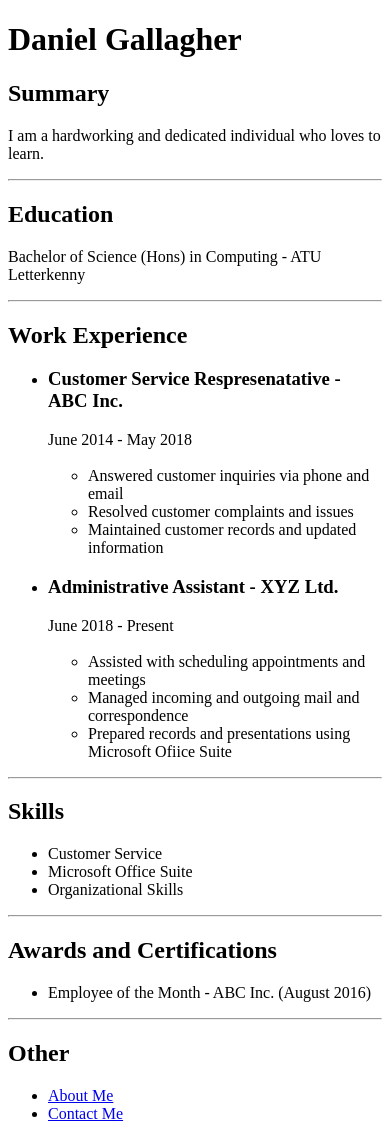
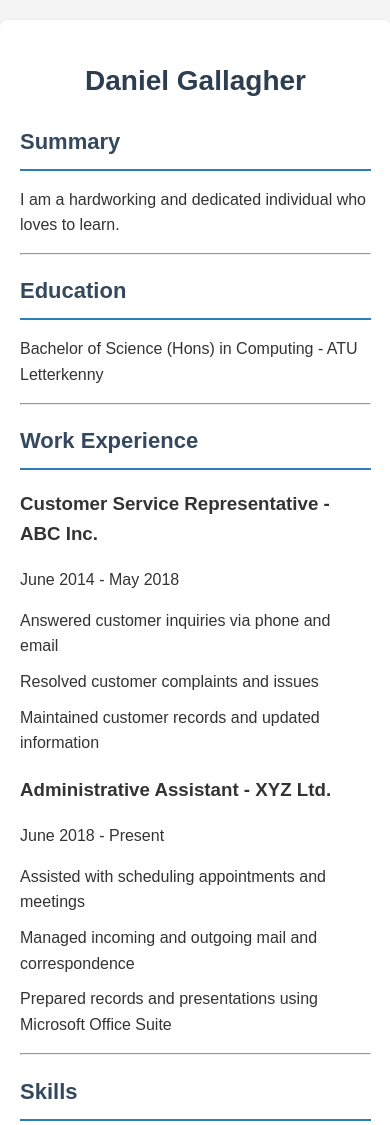
Before and after one commit to DanielGallagher02/full-stack-web-dev-bootcamp, a plain HTML site: page Capstone Project 1/index.html in a window 390 px wide. Shown: the top 1125 px of the page. Drawn offline with Linux system fonts and the light colour scheme.

Commit message:
Updating Capstone Project 1
Just adding extra html and css to the first capstone project

```diff
--- a/Capstone Project 1/index.html
+++ b/Capstone Project 1/index.html
@@ -3,67 +3,77 @@
 <head>
     <meta charset="UTF-8">
     <meta name="viewport" content="width=device-width, initial-scale=1.0">
-    <title>Capstone Project 1</title>
+    <title>Capstone Project 1 - Daniel Gallagher</title>
+    <!-- Link to external CSS file -->
+    <link rel="stylesheet" href="style.css">
 </head>
 <body>
+
+    <!-- Main content container -->
+    <div class="container">
+        <!-- Name section -->
         <h1>Daniel Gallagher</h1>
 
+        <!-- Summary section -->
         <h2>Summary</h2>
         <p>I am a hardworking and dedicated individual who loves to learn.</p>
         <hr>
 
+        <!-- Education section -->
         <h2>Education</h2>
         <p>Bachelor of Science (Hons) in Computing - ATU Letterkenny</p>
         <hr>
 
+        <!-- Work Experience section -->
         <h2>Work Experience</h2>
         <ul>
-        <li><h3>Customer Service Respresenatative - ABC Inc.</h3></li>
-            June 2014 - May 2018
-
+            <!-- First Job -->
+            <li>
+                <h3>Customer Service Representative - ABC Inc.</h3>
+                <p>June 2014 - May 2018</p>
                 <ul>
-                <br>
                     <li>Answered customer inquiries via phone and email</li>
                     <li>Resolved customer complaints and issues</li>
                     <li>Maintained customer records and updated information</li>
                 </ul>
             </li>
 
-        <li><h3>Administrative Assistant - XYZ Ltd.</h3></li>
-            June 2018 - Present
-
+            <!-- Second Job -->
+            <li>
+                <h3>Administrative Assistant - XYZ Ltd.</h3>
+                <p>June 2018 - Present</p>
                 <ul>
-                <br>
                     <li>Assisted with scheduling appointments and meetings</li>
                     <li>Managed incoming and outgoing mail and correspondence</li>
-                <li>Prepared records and presentations using Microsoft Ofiice Suite</li>
+                    <li>Prepared records and presentations using Microsoft Office Suite</li>
                 </ul>
             </li>
         </ul>
-
         <hr>
 
+        <!-- Skills section -->
         <h2>Skills</h2>
-    <ul>
+        <ul class="skills">
             <li>Customer Service</li>
             <li>Microsoft Office Suite</li>
             <li>Organizational Skills</li>
         </ul>
-
         <hr>
 
+        <!-- Awards and Certifications section -->
         <h2>Awards and Certifications</h2>
-    <ul>
+        <ul class="awards">
             <li>Employee of the Month - ABC Inc. (August 2016)</li>
         </ul>
-
         <hr>
 
+        <!-- Other section for external links -->
         <h2>Other</h2>
-    <ul>
-        <li><a href="./public/about.html">About Me</a></li>
-        <li><a href="./public/contact.html">Contact Me</a></li>
+        <ul class="other">
+            <li><a href="./about.html">About Me</a></li>
+            <li><a href="./contact.html">Contact Me</a></li>
         </ul>
+    </div>
 
 </body>
 </html>
--- /dev/null
+++ b/Capstone Project 1/style.css
@@ -0,0 +1,134 @@
+/* General body styling */
+body {
+    font-family: Arial, sans-serif;
+    line-height: 1.6;
+    margin: 0;
+    padding: 0;
+    background-color: #f4f4f4;
+    color: #333;
+}
+
+/* Container for centering content */
+.container {
+    width: 80%;
+    margin: 20px auto;
+    overflow: hidden;
+    background-color: #fff;
+    padding: 20px;
+    box-shadow: 0 2px 5px rgba(0, 0, 0, 0.1);
+    border-radius: 8px;
+}
+
+/* Header styling */
+h1 {
+    color: #2c3e50;
+    font-size: 36px;
+    text-align: center;
+    margin-bottom: 20px;
+}
+
+/* Section heading styling */
+h2 {
+    color: #34495e;
+    border-bottom: 2px solid #2980b9;
+    padding-bottom: 10px;
+    margin-bottom: 15px;
+}
+
+/* Paragraph styling */
+p {
+    font-size: 16px;
+    margin-bottom: 15px;
+}
+
+/* List styling */
+ul {
+    list-style-type: none;
+    padding: 0;
+}
+
+ul li {
+    margin-bottom: 10px;
+    font-size: 16px;
+}
+
+/* About and Contact page link styling */
+a {
+    color: #2980b9;
+    text-decoration: none;
+}
+
+a:hover {
+    text-decoration: underline;
+}
+
+/* About page specific styling */
+.about p {
+    font-size: 18px;
+    margin: 10px 0;
+}
+
+/* Skills list styling */
+.skills, .certifications {
+    margin-bottom: 20px;
+}
+
+.skills li, .certifications li {
+    background-color: #ecf0f1;
+    padding: 10px;
+    margin-bottom: 5px;
+    border-radius: 4px;
+}
+
+/* Contact page styling */
+.contact-info {
+    font-size: 18px;
+    line-height: 1.8;
+    margin: 15px 0;
+}
+
+.contact-info li {
+    margin-bottom: 8px;
+}
+
+.contact-info strong {
+    color: #2980b9;
+}
+
+/* Styling for external link buttons */
+.contact-info a, .about a {
+    display: inline-block;
+    padding: 10px 15px;
+    background-color: #2980b9;
+    color: white;
+    border-radius: 5px;
+    transition: background-color 0.3s ease;
+}
+
+.contact-info a:hover, .about a:hover {
+    background-color: #1e6a9b;
+}
+
+/* Styling for the 'Follow Me' section */
+.follow-me li {
+    margin-top: 10px;
+}
+
+/* Responsive design for mobile devices */
+@media (max-width: 768px) {
+    .container {
+        width: 90%;
+    }
+
+    h1 {
+        font-size: 28px;
+    }
+
+    h2 {
+        font-size: 22px;
+    }
+
+    p, ul li {
+        font-size: 16px;
+    }
+}
```
Also changed, not shown: Capstone Project 1/about.html (added, +47 -0 lines), Capstone Project 1/contact.html (added, +30 -0 lines). Lines whose indentation alone changed are shown as unchanged.
